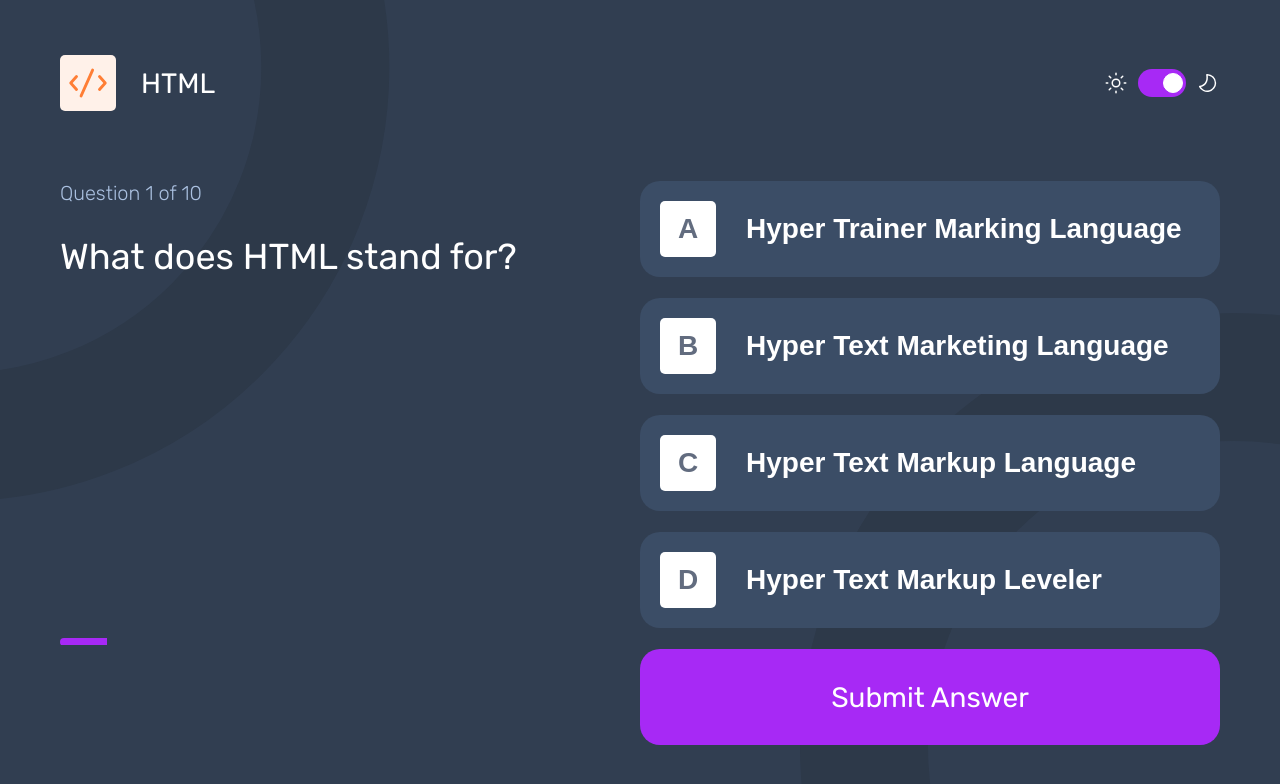
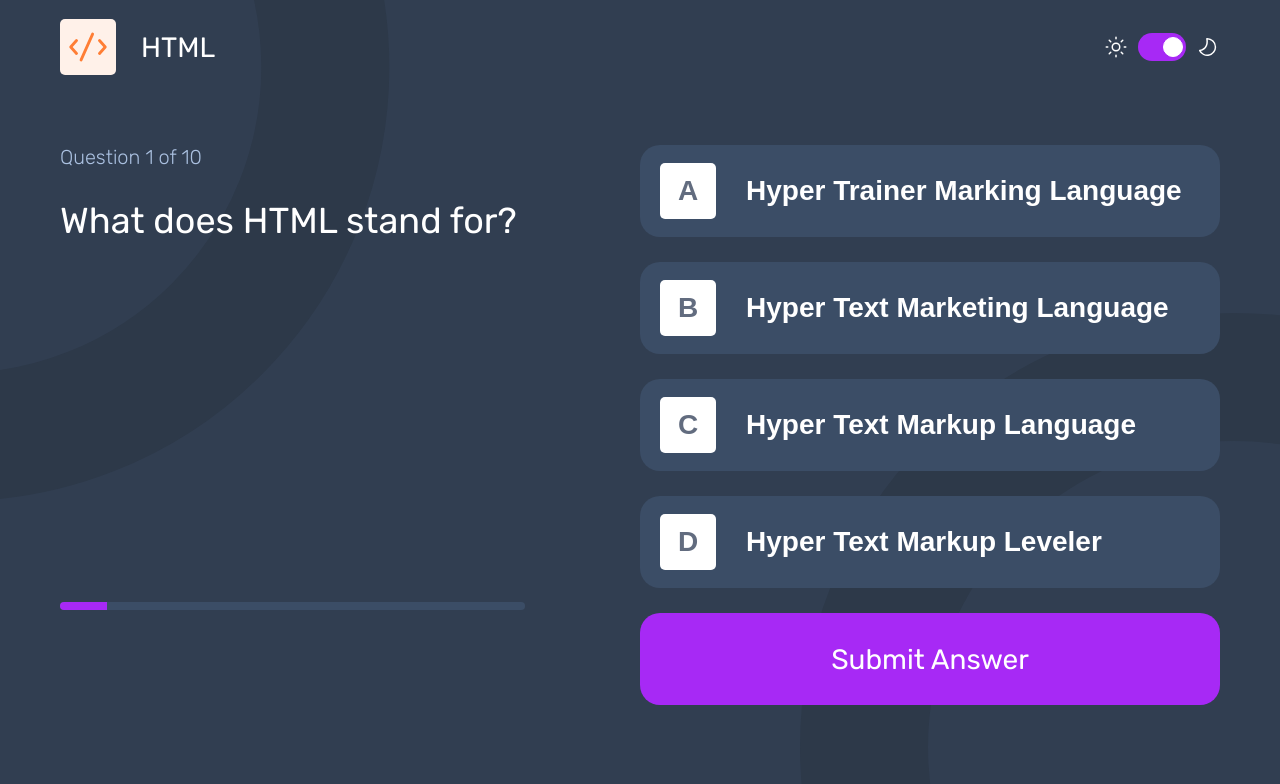
Before and after one commit to AnuragModi02/front-end-quiz, a Vue app: page /Home in a window 1280 px wide. Both pictures are taken after a click on the button "HTML". Shown: the top 784 px of the page. Built offline with nearby package versions, Linux system fonts and the light colour scheme.

Commit message:
Implement validation

```diff
--- a/src/components/HomeComponent.vue
+++ b/src/components/HomeComponent.vue
@@ -61,10 +61,10 @@ export default {
 
 <style scoped>
 .home-wrapper {
-  height: 564px;
+  height: 636px;
 }
 
 .assessment-wrapper {
-  height: 564px;
+  height: 636px;
 }
 </style>
--- a/src/components/ProgressContainer.vue
+++ b/src/components/ProgressContainer.vue
@@ -50,12 +50,18 @@ export default {
     width: 100%;
     height: 8px;
     position: relative;
+    background-color: #3B4D66;
 }
 
 .progress-bar {
-    height: 7px;
+    height: 100%;
     background-color: #A729F5;
     position: absolute;
     transition: width 0.3s;
+    padding: 5px;
+    top: 0px;
+    left: 0px;
+    bottom: 0px;
+    right: 0px;
 }
 </style>
--- a/src/components/QuizOptions.vue
+++ b/src/components/QuizOptions.vue
@@ -3,7 +3,7 @@
         :disabled="isCurrentQuestionAnswered"
         v-on:click="onClick(this.text)"
         class="options-or-images"
-        :style="{ border: borderStyle }"
+        :style="{ border: borderStyle, height: height }"
     >
         <img
             v-if="!isQuestionnaire"
@@ -112,6 +112,9 @@ export default {
         },
         currentQuestion() {
             return this.questionnaire.find(x => x.title == this.selectedQuiz).questions[this.currentQuestionNumber - 1];
+        },
+        height() {
+            return this.isQuestionnaire ? '92px' : '96px';
         }
     },
     methods: {
--- a/src/components/questionnaire/AnswersComponent.vue
+++ b/src/components/questionnaire/AnswersComponent.vue
@@ -1,5 +1,5 @@
 <template>
-    <div class="container">
+    <div class="answer-container">
         <QuizOptions
             :index=1
             :text=currentOptions[0]
@@ -58,6 +58,16 @@
         >
             <p>Next Question</p>
         </button>
+        <div
+            class="validation"
+            v-if="!isCurrentQuestionAnswered && this.isSubmitAttempted && this.selectedAnswer == 0"
+        >
+            <img
+                :src="require('../../assets/images/icon-error.svg')"
+                alt="Error Icon"
+            >
+            <p> please select an answer</p>
+        </div>
     </div>
 </template>
 
@@ -77,7 +87,8 @@ export default {
         return {
             questionnaire: questionnaire,
             selectedAnswer: 0,
-            isCurrentQuestionAnswered: false
+            isCurrentQuestionAnswered: false,
+            isSubmitAttempted: false
         }
     },
     computed: {
@@ -97,7 +108,10 @@ export default {
     },
     methods: {
         setIsCurrentQuestionAnswered() {
-            this.isCurrentQuestionAnswered = true;
+            this.isSubmitAttempted = true;
+            if (this.selectedAnswer > 0) {
+                this.isCurrentQuestionAnswered = true;
+            }
         },
         loadNextQuestion() {
 
@@ -108,6 +122,7 @@ export default {
             this.$emit("updateCurrentQuestion");
             this.selectedAnswer = 0;
             this.isCurrentQuestionAnswered = false;
+            this.isSubmitAttempted = false;
         },
         updateSelectedAnswer(value) {
             this.selectedAnswer = value;
@@ -118,18 +133,18 @@ export default {
 </script>
 
 <style scoped>
-.container {
+.answer-container {
     width: 564px;
     height: 100%;
     display: flex;
     flex-direction: column;
-    gap: 10px;
-    justify-content: space-between;
+    gap: 25px;
+    justify-content: flex-start;
     width: 100%;
 }
 
 .button {
-    height: 96px;
+    height: 92px;
     display: flex;
     align-items: center;
     border-radius: 20px;
@@ -152,4 +167,13 @@ export default {
     cursor: pointer;
     caret-color: black;
 }
+
+.validation {
+    display: flex;
+    justify-content: center;
+    align-items: center;
+    gap: 10px;
+    color: #F4F6FA;
+    font-size: 24px;
+}
 </style>
```
